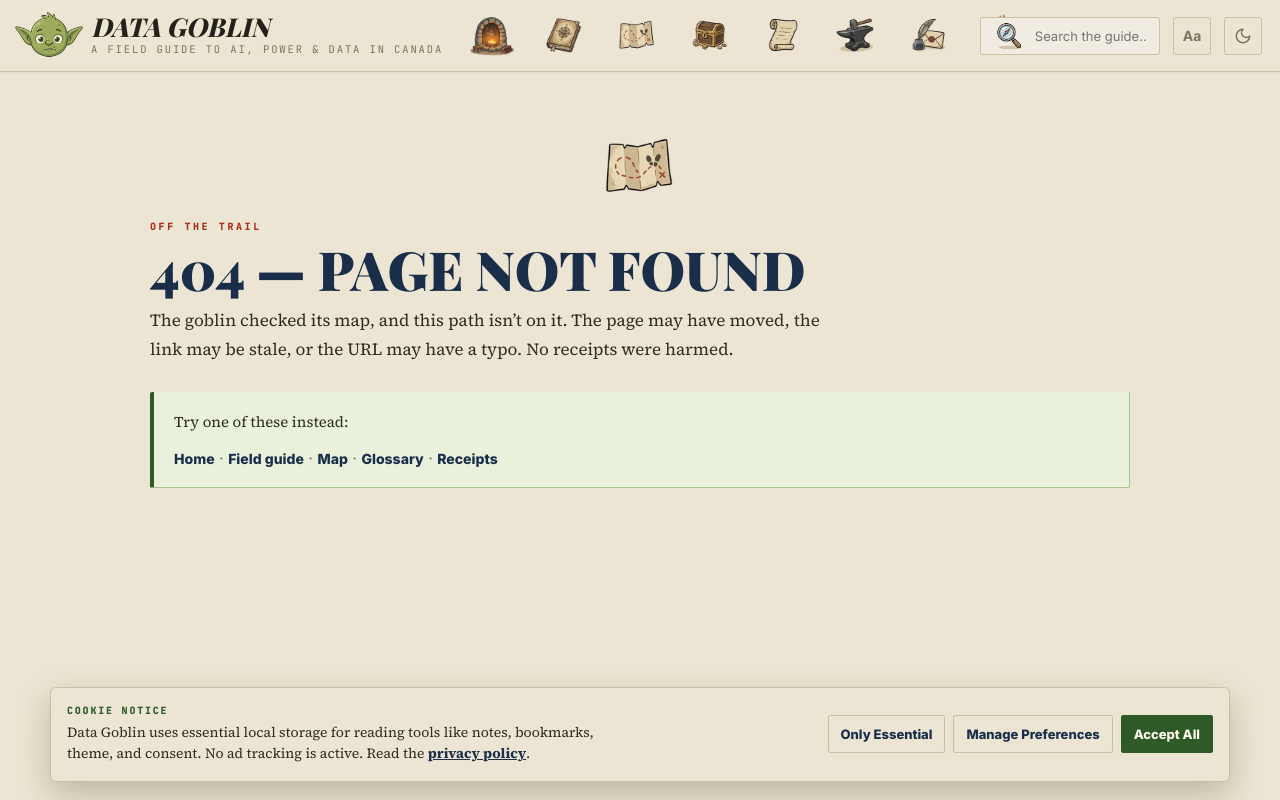
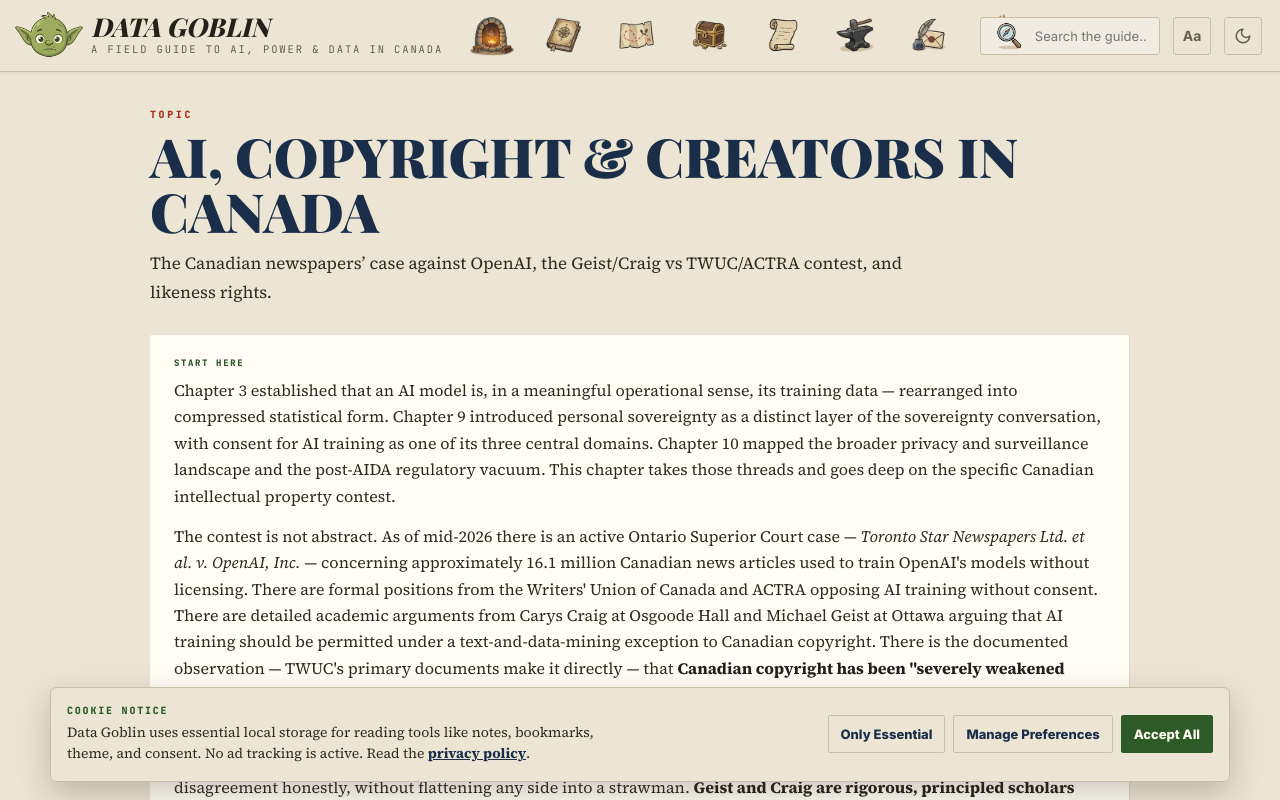
Before and after one commit to BrinShadewater/Data-Goblin-Web, a React (Vite) app in the folder app/: page /topic/copyright in a window 1280 px wide. Built offline with nearby package versions, Linux system fonts and the light colour scheme; a web font is replaced by a local one.

Commit message:
Topic landing pages, client-side title updater, WCAG AA contrast fixes

```diff
--- a/app/src/App.tsx
+++ b/app/src/App.tsx
@@ -8,6 +8,27 @@
 import { CookieNotice } from "./components/CookieNotice";
 import goblinFavicon from "./assets/goblin-head-icon.webp";
 import { APP_ROUTES, SearchOverlay } from "./lazyRoutes";
+
+const ROUTE_TITLES: Record<string, string> = {
+  "/": "Data Goblin — A Field Guide to AI, Power, and Data in Canada",
+  "/guide": "Field Guide — Data Goblin",
+  "/map": "Map — Data Goblin",
+  "/loot": "Glossary — Data Goblin",
+  "/receipts": "Receipts — Data Goblin",
+  "/about": "About — Data Goblin",
+  "/contribute": "Contribute — Data Goblin",
+  "/updates": "Updates & Corrections — Data Goblin",
+  "/privacy": "Privacy — Data Goblin",
+};
+function docTitleFor(pathname: string): string {
+  if (ROUTE_TITLES[pathname]) return ROUTE_TITLES[pathname];
+  const ch = pathname.match(/^\/chapter\/(\d+)/);
+  if (ch) {
+    const n = Number(ch[1]);
+    return (n === 0 ? "Front Matter" : n === 20 ? "Source Library Appendix" : `Chapter ${n}`) + " — Data Goblin";
+  }
+  return "Data Goblin — A Field Guide to AI, Power, and Data in Canada";
+}
 
 function Shell() {
   const { c } = useTheme();
@@ -37,6 +58,12 @@
   useEffect(() => {
     if (mode === "desktop") setDrawerOpen(false);
   }, [mode]);
+
+  // Keep the browser tab title in sync on client-side navigation (full-page
+  // loads and shared links already get the right title from prerender-meta).
+  useEffect(() => {
+    document.title = docTitleFor(location.pathname);
+  }, [location.pathname]);
 
   return (
     <div
--- a/app/src/lazyRoutes.ts
+++ b/app/src/lazyRoutes.ts
@@ -11,6 +11,7 @@
 const loadPrivacyPage = () => import("./pages/PrivacyPage");
 const loadUpdatesPage = () => import("./pages/UpdatesPage");
 const loadNotFoundPage = () => import("./pages/NotFoundPage");
+const loadTopicPage = () => import("./pages/TopicPage");
 const loadSearchOverlay = () => import("./components/SearchOverlay");
 
 export const FieldGuidePage = lazy(() => loadFieldGuidePage().then((m) => ({ default: m.FieldGuidePage })));
@@ -23,6 +24,7 @@
 export const PrivacyPage = lazy(() => loadPrivacyPage().then((m) => ({ default: m.PrivacyPage })));
 export const UpdatesPage = lazy(() => loadUpdatesPage().then((m) => ({ default: m.UpdatesPage })));
 export const NotFoundPage = lazy(() => loadNotFoundPage().then((m) => ({ default: m.NotFoundPage })));
+export const TopicPage = lazy(() => loadTopicPage().then((m) => ({ default: m.TopicPage })));
 export const SearchOverlay = lazy(() => loadSearchOverlay().then((m) => ({ default: m.SearchOverlay })));
 
 type LazyPage = LazyExoticComponent<() => ReactElement>;
@@ -38,6 +40,7 @@
   { path: "/contribute", Page: ContributePage },
   { path: "/privacy", Page: PrivacyPage },
   { path: "/updates", Page: UpdatesPage },
+  { path: "/topic/:slug", Page: TopicPage },
   { path: "*", Page: NotFoundPage },
 ];
 
--- a/app/src/pages/FieldGuidePage.tsx
+++ b/app/src/pages/FieldGuidePage.tsx
@@ -1,3 +1,4 @@
+import { useEffect } from "react";
 import { X } from "lucide-react";
 import { useTheme } from "../ThemeContext";
 import { useReader } from "../reader";
@@ -39,6 +40,13 @@
   const { bookmarked, onToggleBookmark } = useReaderBookmark({ num, chapter, panels, aligned, step });
   const { onTouchStart, onTouchEnd } = useSwipePaging({ goNext, goPrev });
   const { toolsOpen, setToolsOpen } = useToolsSheet(num);
+
+  useEffect(() => {
+    if (!chapter) return;
+    const main = chapter.title.split(" — ")[0];
+    const label = num === 0 ? "Front Matter" : num === 20 ? "Source Library Appendix" : `Chapter ${num}: ${main}`;
+    document.title = `${label} — Data Goblin`;
+  }, [chapter, num]);
 
   const spineShadow = c("rgba(60,50,30,0.22)", "rgba(0,0,0,0.55)");
   const pageShadow = c(
--- /dev/null
+++ b/app/src/pages/TopicPage.tsx
@@ -0,0 +1,73 @@
+import { Link, useParams } from "react-router-dom";
+import { useTheme } from "../ThemeContext";
+import { BODY, MONO, P, UI } from "../theme";
+import { Kicker, PageHeading, StaticCard, StaticPageShell } from "../components/StaticPage";
+import { Markdown } from "../components/Markdown";
+import { useChapter } from "../useContent";
+import { TOPICS, TOPIC_LIST } from "../topics";
+
+export function TopicPage() {
+  const { slug } = useParams<{ slug: string }>();
+  const topic = slug ? TOPICS[slug] : undefined;
+  const { c } = useTheme();
+  const muted = c(...P.muted);
+  const navy = c(...P.navy);
+  const green = c(...P.green);
+  const { data: chapter } = useChapter(topic ? topic.chapter : -1);
+
+  if (!topic) {
+    return (
+      <StaticPageShell padding="48px clamp(16px, 5vw, 54px) 72px">
+        <PageHeading eyebrow="Topic" title="Topic not found" description="That topic isn’t on the map. Try one of the topics below." />
+        <StaticCard marginBottom="0">
+          {TOPIC_LIST.map((t) => (
+            <div key={t.slug}><Link to={`/topic/${t.slug}`} style={{ fontFamily: UI, fontWeight: 800, color: navy }}>{t.title}</Link></div>
+          ))}
+        </StaticCard>
+      </StaticPageShell>
+    );
+  }
+
+  return (
+    <StaticPageShell padding="36px clamp(16px, 5vw, 54px) 72px">
+      <PageHeading
+        eyebrow="Topic"
+        title={topic.title}
+        eyebrowSize="10px"
+        eyebrowLetterSpacing="0.26em"
+        titleSize="clamp(34px, 5vw, 54px)"
+        titleLineHeight={1.02}
+        description={topic.blurb}
+        descriptionSize="17px"
+        descriptionLineHeight={1.7}
+        descriptionMaxWidth="760px"
+      />
+
+      <StaticCard padding="22px 24px">
+        <Kicker color={green} letterSpacing="0.18em">Start here</Kicker>
+        {chapter ? (
+          <Markdown markdown={chapter.startHere} />
+        ) : (
+          <p style={{ fontFamily: BODY, fontStyle: "italic", color: muted }}>Loading…</p>
+        )}
+        <Link
+          to={`/chapter/${topic.chapter}`}
+          style={{ display: "inline-block", marginTop: "14px", fontFamily: UI, fontSize: "15px", fontWeight: 800, color: c("#f4f0e0", "#0d1018"), background: green, padding: "10px 18px", borderRadius: "3px", textDecoration: "none" }}
+        >
+          Read the full chapter →
+        </Link>
+      </StaticCard>
+
+      <StaticCard marginBottom="0" padding="18px 20px" style={{ marginTop: "14px" }}>
+        <div style={{ fontFamily: MONO, fontSize: "9.5px", fontWeight: 800, letterSpacing: "0.2em", textTransform: "uppercase", color: muted, marginBottom: "10px" }}>Browse other topics</div>
+        <div style={{ display: "flex", flexWrap: "wrap", gap: "8px 16px" }}>
+          {TOPIC_LIST.filter((t) => t.slug !== slug).map((t) => (
+            <Link key={t.slug} to={`/topic/${t.slug}`} style={{ fontFamily: UI, fontSize: "14px", fontWeight: 700, color: navy, textDecoration: "none" }}>
+              {t.title}
+            </Link>
+          ))}
+        </div>
+      </StaticCard>
+    </StaticPageShell>
+  );
+}
--- a/app/src/theme.ts
+++ b/app/src/theme.ts
@@ -61,8 +61,8 @@
   /** Full-contrast title ink for chapter openers (item: header readability). */
   titleInk: ["#16140e", "#ece6d4"],
   body: ["#2e2b20", "#bfb9a8"],
-  muted: ["#7c7460", "#5d6878"],
-  faint: ["#9a9080", "#46505e"],
+  muted: ["#655e4a", "#8893a6"],
+  faint: ["#685f4c", "#828c9e"],
 
   // Accents
   green: ["#2d5a27", "#74b85e"],
--- /dev/null
+++ b/app/src/topics.ts
@@ -0,0 +1,20 @@
+// Topic landing pages: shareable per-theme entry points built from each
+// chapter's existing "Start here" summary. SEO surface, no new prose.
+export interface Topic {
+  chapter: number;
+  title: string;
+  blurb: string;
+}
+
+export const TOPICS: Record<string, Topic> = {
+  "sovereignty": { chapter: 9, title: "AI Sovereignty in Canada", blurb: "National, personal, and Indigenous data sovereignty — three senses of one word, and how to test a “sovereign AI” claim." },
+  "data-centres": { chapter: 6, title: "Canada’s AI Data Centres", blurb: "What’s actually in the ground: the megawatts, the water, the sites, and the “sovereign infrastructure” framing tested against reality." },
+  "environment": { chapter: 8, title: "AI’s Environmental Footprint", blurb: "The numbers, the frames, Jevons’ paradox, and what both sides of the AI-and-climate argument are actually right about." },
+  "copyright": { chapter: 11, title: "AI, Copyright & Creators in Canada", blurb: "The Canadian newspapers’ case against OpenAI, the Geist/Craig vs TWUC/ACTRA contest, and likeness rights." },
+  "deepfakes": { chapter: 12, title: "Deepfakes & Misinformation", blurb: "What the 2025 Canadian election data actually showed, the Bill C-16 gap, and the international comparison." },
+  "privacy": { chapter: 10, title: "AI, Privacy & Surveillance", blurb: "What AI systems collect and infer, workplace monitoring, facial recognition, AI companions, and Quebec’s Law 25." },
+  "labour": { chapter: 14, title: "AI, Jobs & the Canadian Economy", blurb: "What the evidence shows, what Acemoglu and Autor disagree about, and the Canadian empirical baseline." },
+  "governance": { chapter: 15, title: "How AI Is Governed in Canada", blurb: "The post-AIDA institutional reality: who regulates what across federal, provincial, and sectoral layers." },
+};
+
+export const TOPIC_LIST = Object.entries(TOPICS).map(([slug, t]) => ({ slug, ...t }));
```
Also changed, not shown: app/scripts/prerender-meta.cjs (+15 -0 lines), 1 other file (tests, documents, lock files or other folders).
